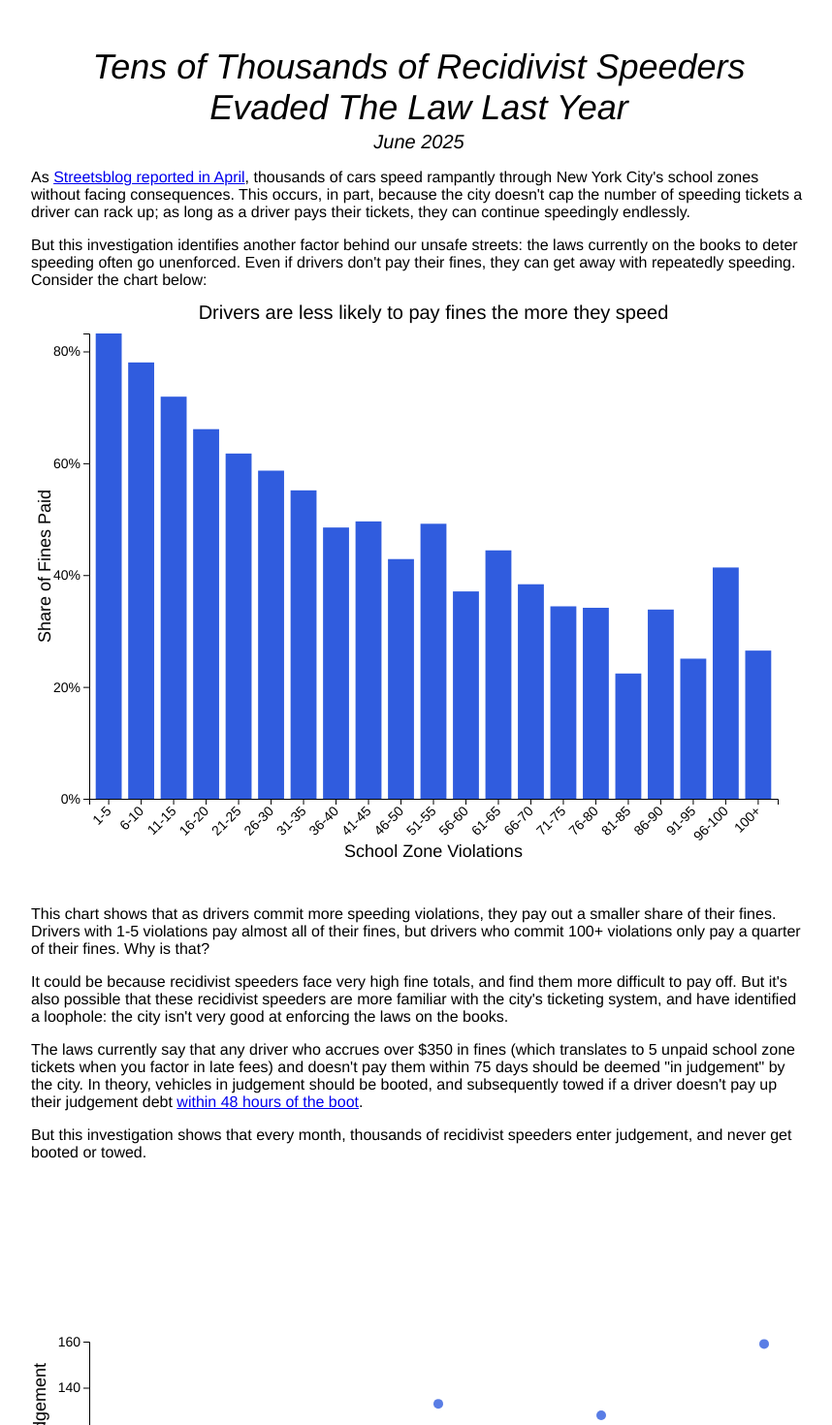
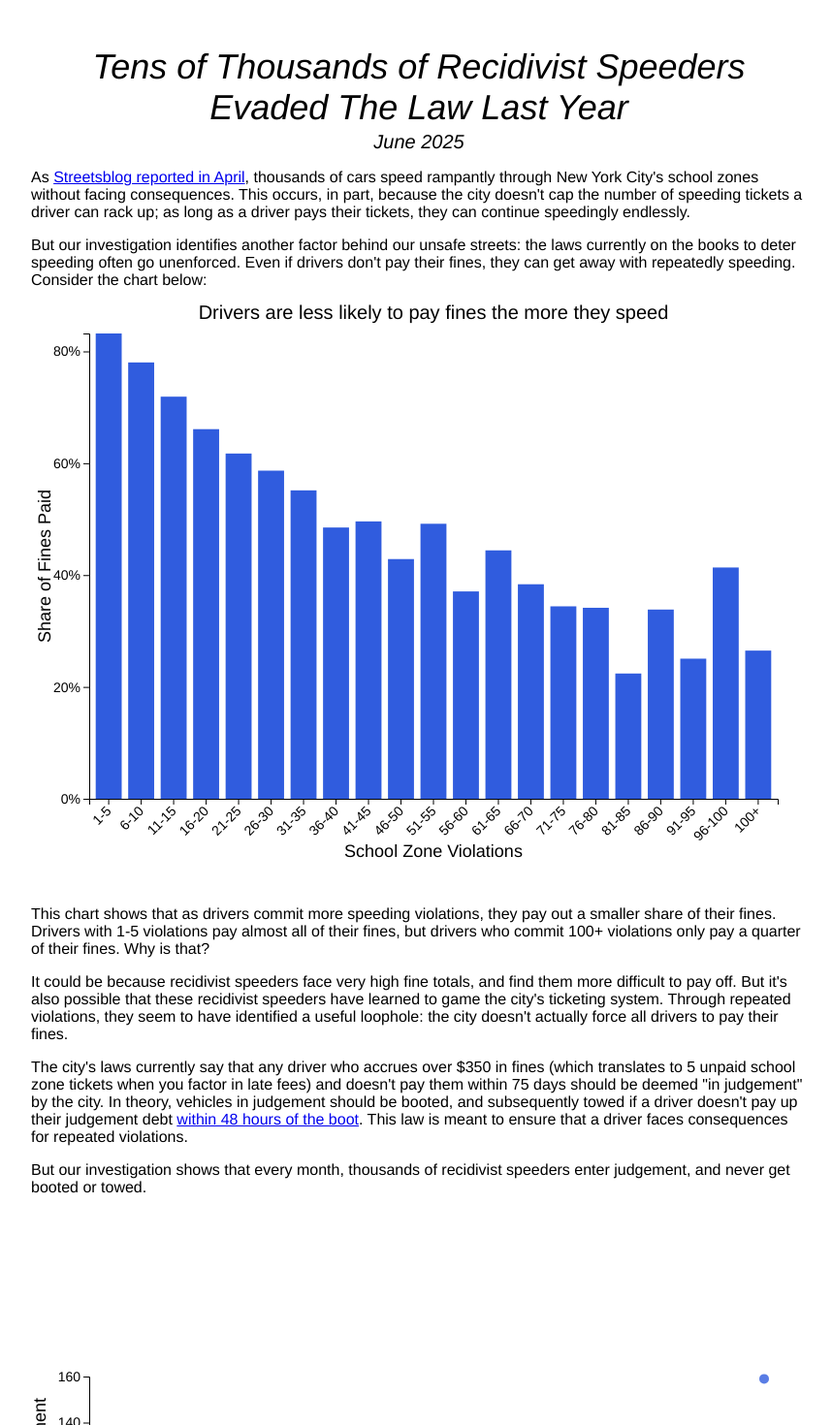
Before and after one commit to m-cahana/nyc_towing, a SvelteKit app: page / in a window 1280 px wide. Shown: the top 1470 px of the page at 97% size, without its empty margins (208-1066 px from the left). Built offline with nearby package versions, Linux system fonts and the light colour scheme.

Commit message:
more text tweaks

```diff
--- a/src/routes/+page.svelte
+++ b/src/routes/+page.svelte
@@ -19,7 +19,7 @@
     </p>
 
     <p>
-        But this investigation identifies another factor behind our unsafe streets: the laws currently on the books to deter speeding often go unenforced. Even if drivers don't pay their fines, they can get away with repeatedly speeding. Consider the chart below:
+        But our investigation identifies another factor behind our unsafe streets: the laws currently on the books to deter speeding often go unenforced. Even if drivers don't pay their fines, they can get away with repeatedly speeding. Consider the chart below:
     </p>
 
     <Barplot />
@@ -29,15 +29,15 @@
     </p>
 
     <p>
-        It could be because recidivist speeders face very high fine totals, and find them more difficult to pay off. But it's also possible that these recidivist speeders are more familiar with the city's ticketing system, and have identified a loophole: the city isn't very good at enforcing the laws on the books.
+        It could be because recidivist speeders face very high fine totals, and find them more difficult to pay off. But it's also possible that these recidivist speeders have learned to game the city's ticketing system. Through repeated violations, they seem to have identified a useful loophole: the city doesn't actually force all drivers to pay their fines.
     </p>
 
     <p>
-        The laws currently say that any driver who accrues over $350 in fines (which translates to 5 unpaid school zone tickets when you factor in late fees) and doesn't pay them within 75 days should be deemed "in judgement" by the city. In theory, vehicles in judgement should be booted, and subsequently towed if a driver doesn't pay up their judgement debt <a href="https://www.nyc.gov/site/finance/vehicles/services-booting.page" target="_blank">within 48 hours of the boot</a>.
+        The city's laws currently say that any driver who accrues over $350 in fines (which translates to 5 unpaid school zone tickets when you factor in late fees) and doesn't pay them within 75 days should be deemed "in judgement" by the city. In theory, vehicles in judgement should be booted, and subsequently towed if a driver doesn't pay up their judgement debt <a href="https://www.nyc.gov/site/finance/vehicles/services-booting.page" target="_blank">within 48 hours of the boot</a>. This law is meant to ensure that a driver faces consequences for repeated violations.
     </p>
 
     <p>
-        But this investigation shows that every month, thousands of recidivist speeders enter judgement, and never get booted or towed.
+        But our investigation shows that every month, thousands of recidivist speeders enter judgement, and never get booted or towed.
     </p>
 
     <TowPlates />
```
